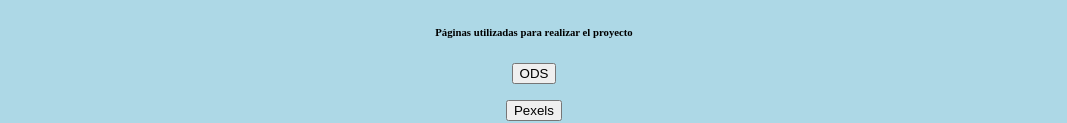
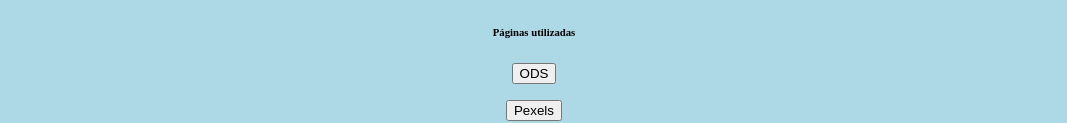
Before and after one commit to ini986/ini986.github.io, a plain HTML site: page index.html in a window 1280 px wide. Shown: the part 1940-2063 px from the top of the page, without its empty margins (106-1173 px from the left). Drawn offline with Linux system fonts and the light colour scheme.

Commit message:
Update index.html

```diff
--- a/index.html
+++ b/index.html
@@ -49,7 +49,7 @@
     <h5 align=center>Vídeo relacionado</h5>
     <p align=center><iframe width="560" height="315" src="https://www.youtube.com/embed/Gnks9aUC9gs?si=VoN68eLq1odE3KpL" title="YouTube video player" frameborder="0" allow="accelerometer; autoplay; clipboard-write; encrypted-media; gyroscope; picture-in-picture; web-share" referrerpolicy="strict-origin-when-cross-origin" allowfullscreen></iframe>
     <br>
-    <h6 align=center>Páginas utilizadas para realizar el proyecto</h6>
+    <h6 align=center>Páginas utilizadas</h6>
     <p align=center><button><a href="https://www.un.org/sustainabledevelopment/es/objetivos-de-desarrollo-sostenible/"></a>ODS</button>
     <p align=center><button><a href="https://www.pexels.com/es-es/buscar/libre%20sin%20derechos%20de%20autor/"></a>Pexels</button>
 </body>
```
